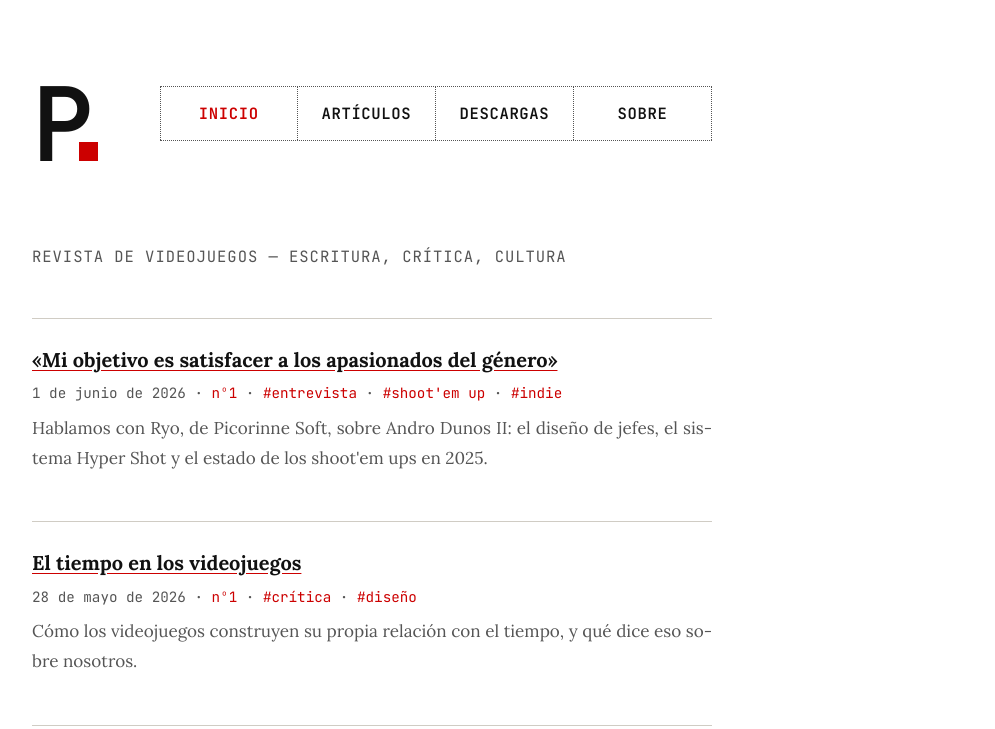
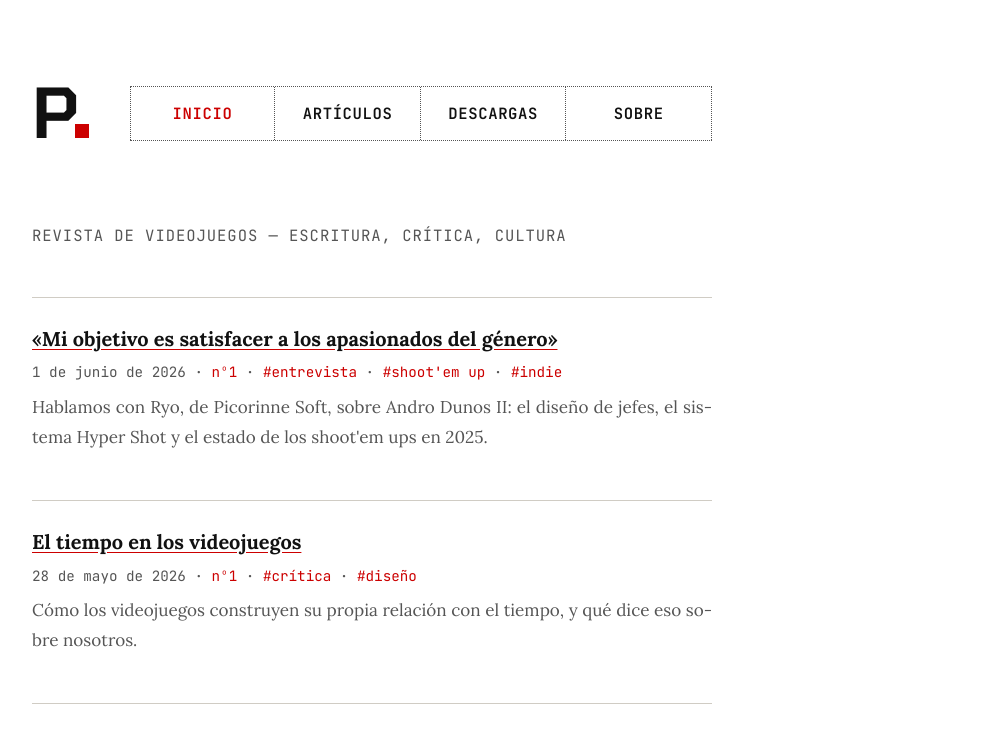
Before and after one commit to chemidevelops/pixel, an Astro site: page / in a window 1280 px wide. Shown: the top 729 px of the page, without its empty margins (268-1263 px from the left). Built offline with nearby package versions, Linux system fonts and the light colour scheme; Astro itself is replaced by a stand-in of ours.

Commit message:
Use smaller square type for Pixel mark

```diff
--- a/public/styles/global.css
+++ b/public/styles/global.css
@@ -1,4 +1,4 @@
-@import url('https://fonts.googleapis.com/css2?family=Lora:ital,wght@0,400;0,600;0,700;1,400;1,600&family=JetBrains+Mono:wght@400;600&display=swap');
+@import url('https://fonts.googleapis.com/css2?family=Chakra+Petch:wght@700&family=Lora:ital,wght@0,400;0,600;0,700;1,400;1,600&family=JetBrains+Mono:wght@400;600&display=swap');
 
 :root {
   --bg: #ffffff;
@@ -134,7 +134,7 @@ pre code { background: none; padding: 0; color: inherit; }
   padding: 1.5rem 0 1.25rem;
   margin-bottom: 3rem;
   display: grid;
-  grid-template-columns: 104px minmax(0, 1fr);
+  grid-template-columns: 74px minmax(0, 1fr);
   align-items: start;
   gap: 1.25rem;
 }
@@ -149,15 +149,15 @@ pre code { background: none; padding: 0; color: inherit; }
 }
 
 .site-mark-letter {
-  font-family: var(--font-mono);
-  font-size: 5.4rem;
-  font-weight: 600;
-  letter-spacing: -0.16em;
+  font-family: 'Chakra Petch', sans-serif;
+  font-size: 3.8rem;
+  font-weight: 700;
+  letter-spacing: -0.08em;
 }
 
 .site-mark-dot {
-  width: 1rem;
-  height: 1rem;
+  width: 0.72rem;
+  height: 0.72rem;
   background: var(--red);
   flex: 0 0 auto;
   margin-bottom: 0.08rem;
@@ -544,8 +544,8 @@ pre code { background: none; padding: 0; color: inherit; }
     justify-items: center;
     gap: 1rem;
   }
-  .site-mark-letter { font-size: 4.7rem; }
-  .site-mark-dot { width: 0.85rem; height: 0.85rem; }
+  .site-mark-letter { font-size: 3.45rem; }
+  .site-mark-dot { width: 0.65rem; height: 0.65rem; }
   .site-nav { width: 100%; font-size: 0.66rem; }
   .site-nav a { padding: 0.58rem 0.15rem; }
   .issue-card { flex-direction: column; }
```
